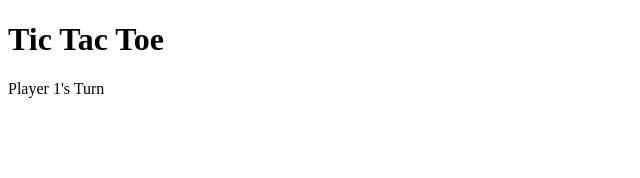
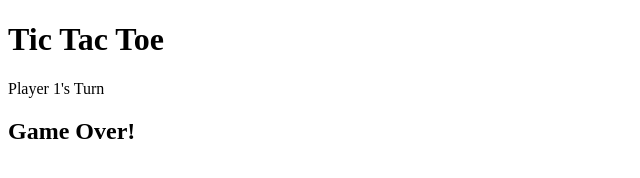
Before and after one commit to Tushar-80/tic-tac-toe, a plain HTML site: page index.html in a window 1280 px wide. Shown: the whole page, without its empty margins (0-640 px from the left). Drawn offline with Linux system fonts and the light colour scheme.

Commit message:
heading 2 added

```diff
--- a/index.html
+++ b/index.html
@@ -14,7 +14,7 @@
 
     <div class="game-over-modal" id="game-over-modal">
         <div class="game-over-content">
-
+            <h2 id="game-over-message">Game Over!</h2>
         </div>
     </div>
 </body>
```
